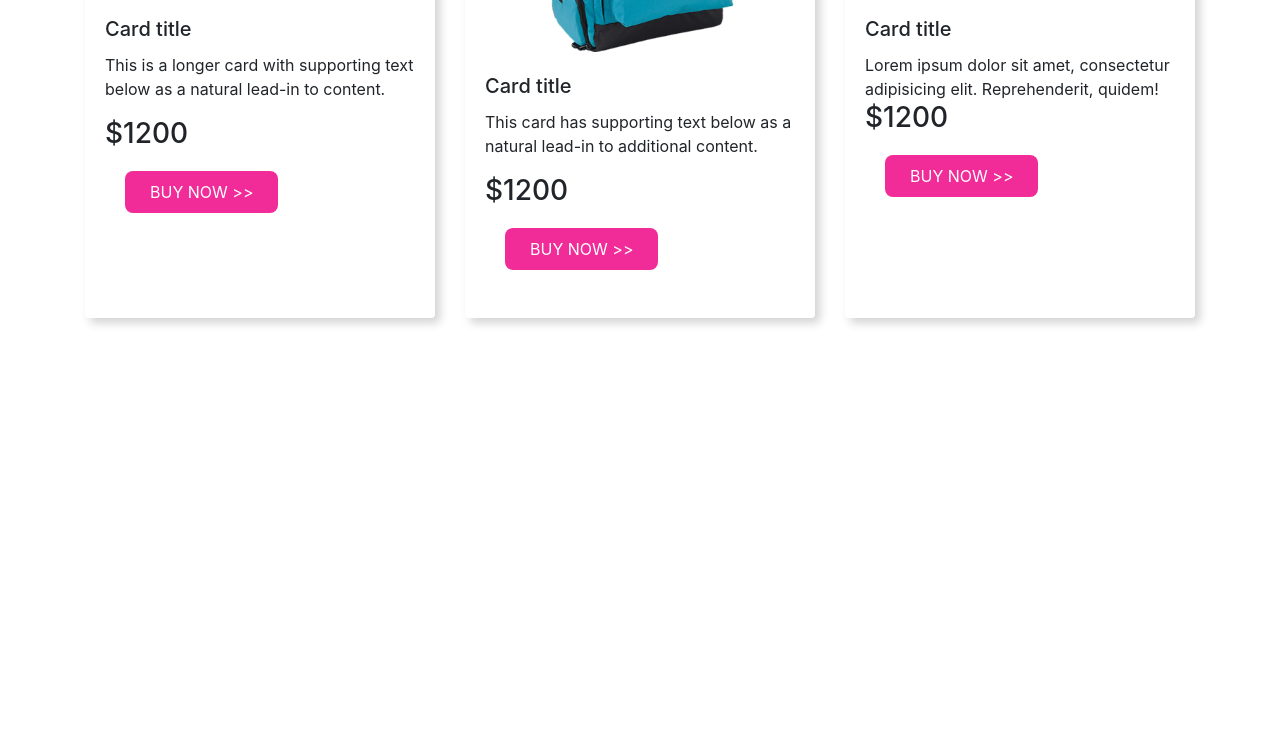
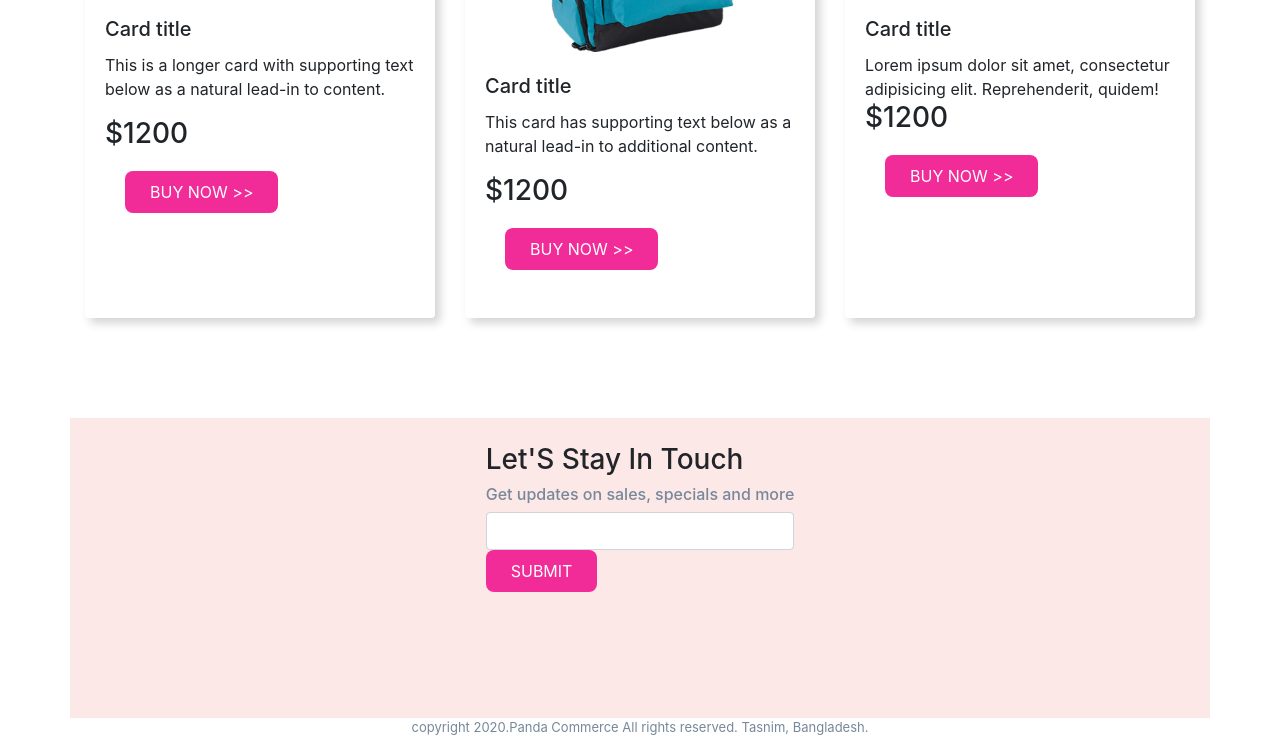
Before and after one commit to tasnim-nova/Panda-Commerce, a plain HTML site: page index.html in a window 1280 px wide. Shown: the part 1839-2592 px from the top of the page. Before the commit the page ends 2257 px from the top, so only its background shows below. Drawn offline with nearby package versions, Linux system fonts and the light colour scheme.

Commit message:
subscribe and footer section done

```diff
--- a/index.html
+++ b/index.html
@@ -28,7 +28,7 @@
               <a class="nav-link" href="#bags">Backpack</a>
             </li>
             <li class="nav-item">
-              <a class="nav-link" href="#contact">Contact Us</a>
+              <a class="nav-link" href="#subscribe">Contact Us</a>
             </li>
           </ul>
         </div>
@@ -198,34 +198,18 @@
    </div>
   </div>
 
+  <div class="container d-flex align-items-center justify-content-center orange-bg" id="subscribe">
+   <div>
+    <h3>Let'S Stay In Touch</h3>
+    <h6>Get updates on sales, specials and more</h6>
+    <input type="text" class="form-control">
+    <button class="buy-now-button">SUBMIT</button>
+   </div>
+  </div>
 
-
-
-
-
-
-
-
-
-
-
-
-
-
-
-
-
-
-
-
-
-
-
-
-
-
-
-
+  <footer>
+    <p>copyright 2020.Panda Commerce All rights reserved. Tasnim, Bangladesh.</p>
+  </footer>
 
 
 <script src="https://code.jquery.com/jquery-3.2.1.slim.min.js" integrity="sha384-KJ3o2DKtIkvYIK3UENzmM7KCkRr/rE9/Qpg6aAZGJwFDMVNA/GpGFF93hXpG5KkN" crossorigin="anonymous"></script>
--- a/style.css
+++ b/style.css
@@ -50,3 +50,14 @@
     background-color: white;
     border-top: none;
 }
+#subscribe{
+    height: 300px;
+}
+#subscribe h6{
+    color: lightslategrey;
+}
+footer p{
+    font-size: small;
+    color: lightslategrey;
+    text-align: center;
+}
```
